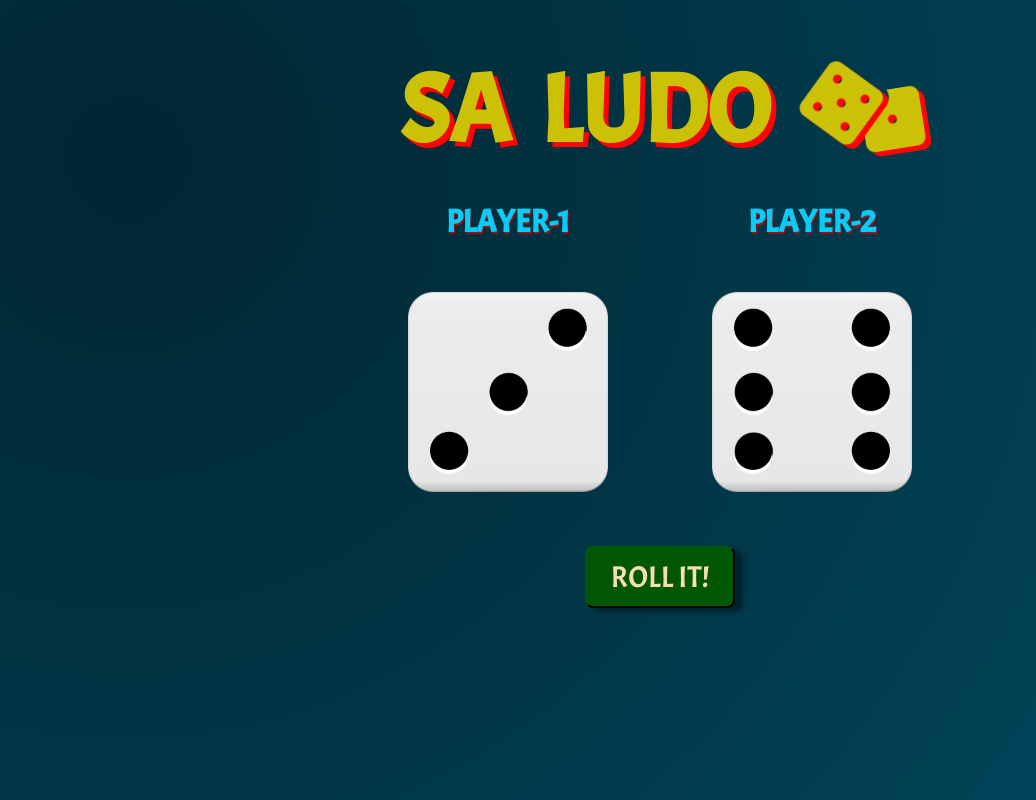
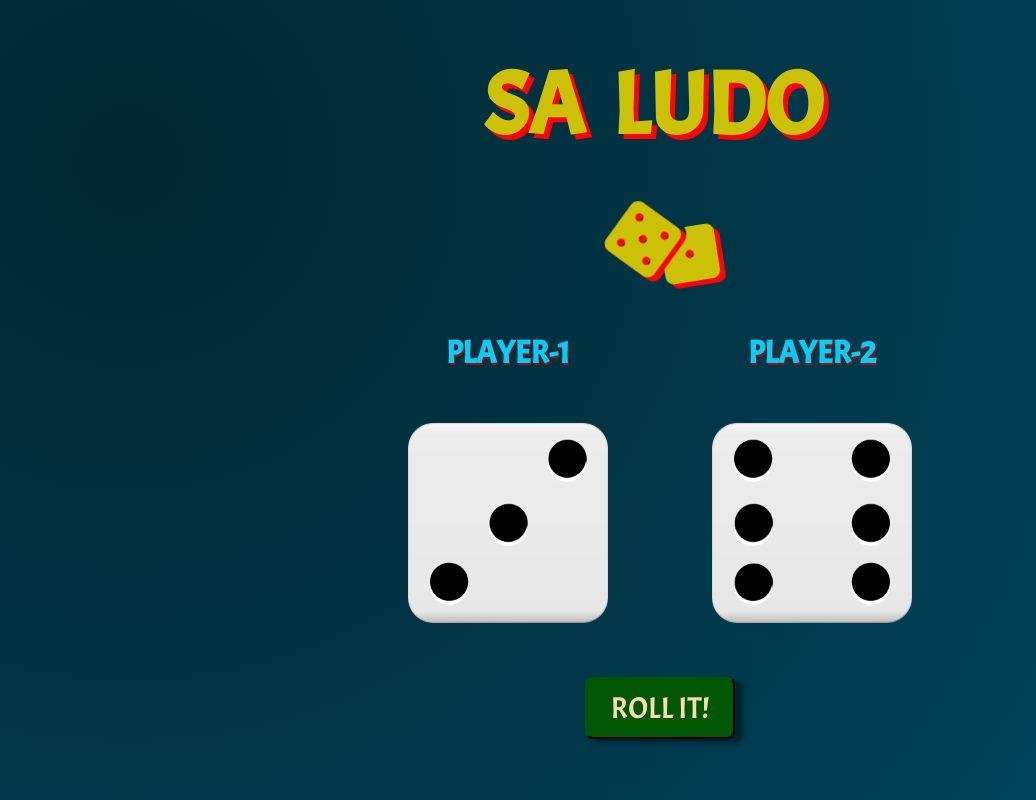
Before and after one commit to ShubhamAnand123/dice, a plain HTML site: page index.html in a window 1280 px wide. Shown: the top 800 px of the page, without its empty margins (0-1036 px from the left). Drawn offline with Linux system fonts and the light colour scheme; a web font is replaced by a local one.

Commit message:
Update index.html

```diff
--- a/index.html
+++ b/index.html
@@ -8,7 +8,7 @@
     <link rel="stylesheet" href="https://cdnjs.cloudflare.com/ajax/libs/font-awesome/6.0.0/css/all.min.css">
 
  <link rel="stylesheet" href="https://use.fontawesome.com/releases/v5.5.0/css/all.css" integrity="sha384-B4dIYHKNBt8Bc12p+WXckhzcICo0wtJAoU8YZTY5qE0Id1GSseTk6S+L3BlXeVIU" crossorigin="anonymous">
-    <title>DICE</title>
+    <title>Document</title>
     <style>
         *{
             margin:0;
@@ -49,7 +49,7 @@
      h1{
         margin:30px;
         text-shadow: 5px 5px 0 rgb(254, 3, 3);
-        font-size: 6rem;
+        font-size: 5.5rem;
         color:rgb(203, 193, 7);
         font-family: 'Acme', sans-serif;     }
         button:hover{
@@ -88,7 +88,9 @@
 </head>
 <body>
     <div class="container">
-    <h1>SA&nbsp; LUDO<span> &nbsp<i class='fas fa-dice fa-shake' style='color:rgb(203, 193, 7) ;--fa-animation-duration:4s;'></i>
+    <h1>&nbsp;SA&nbsp; LUDO &nbsp</h1>
+    <h1>
+    <i class='fas fa-dice fa-shake' font-sixe='3rem'style='color:rgb(203, 193, 7) ;--fa-animation-duration:4s;'></i>
 
         </span>
     </h1>
```
